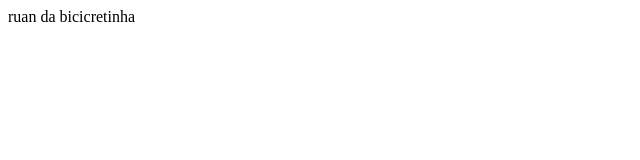
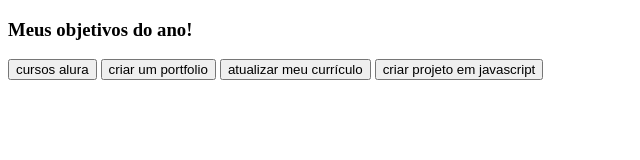
Before and after one commit to ruanantunes08/2024, a plain HTML site: page index.html in a window 1280 px wide. Shown: the whole page, without its empty margins (0-640 px from the left). Drawn offline with Linux system fonts and the light colour scheme.

Commit message:
Add files via upload

```diff
--- a/index.html
+++ b/index.html
@@ -4,8 +4,24 @@
     <meta charset="UTF-8">
     <meta name="viewport" content="width=device-width, initial-scale=1.0">
     <title>Meus objetvos do ano</title>
+    <link rel="stylesheet" href="style.css">
 </head>
 <body>
-    ruan da bicicretinha
-</body>
+<section class="conteudo-principal"></section>
+<h3 class="titulo-principal">Meus objetivos do ano!</h3>
+<div class="botoes">
+    <button class="botao">cursos alura</button>
+    <button class="botao">criar um portfolio </button>
+    <button class="botao">atualizar meu currículo</button>
+    <button class="botao">criar projeto em javascript</button>
+</div>
+</body
+{
+    background-color: var(--color-de-fundo);}
+
+
+
+
+
+body>
 </html>
--- /dev/null
+++ b/style.css
@@ -0,0 +1 @@
+:root {--cor-de-fundo: #700000;}
```
